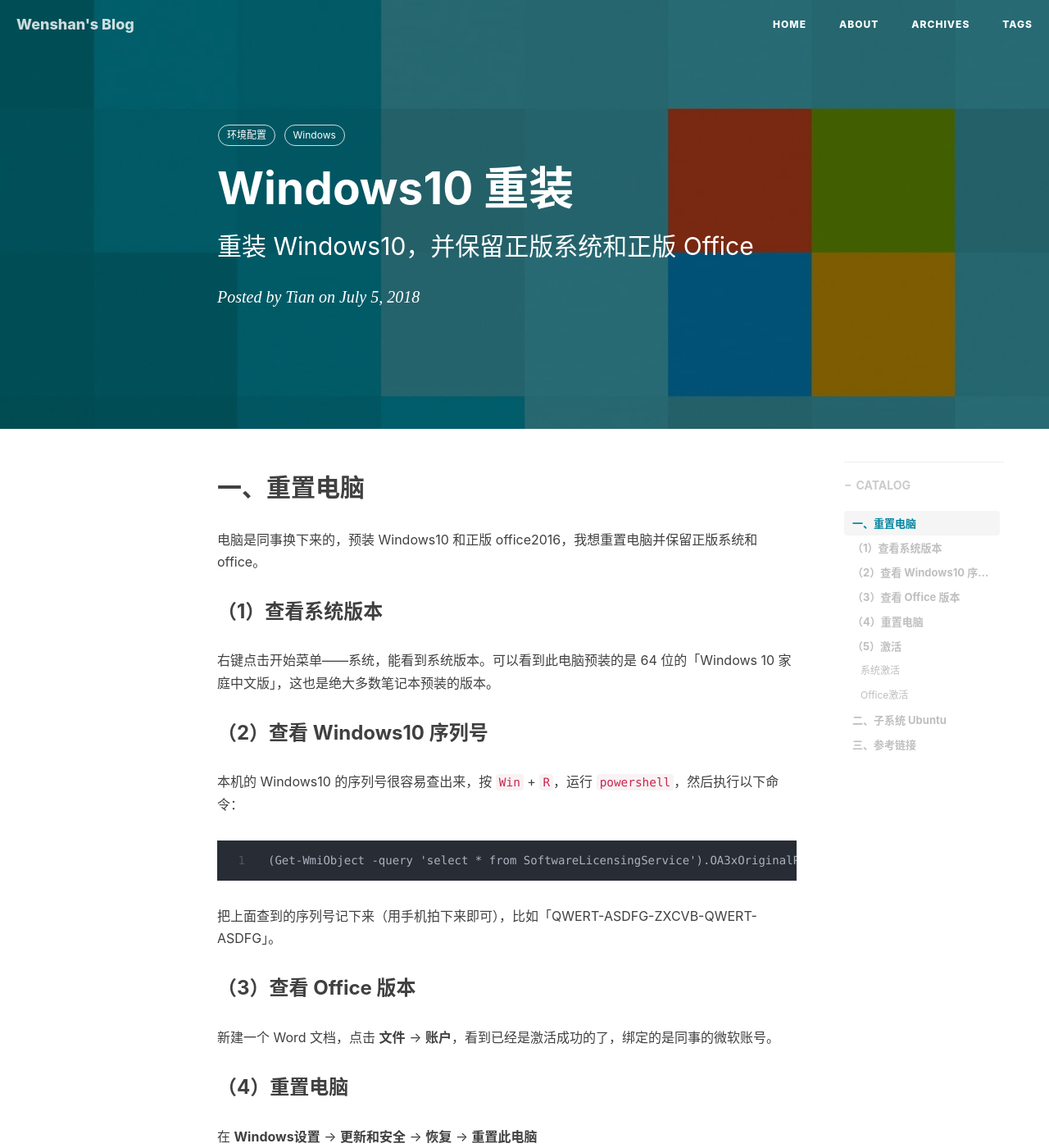
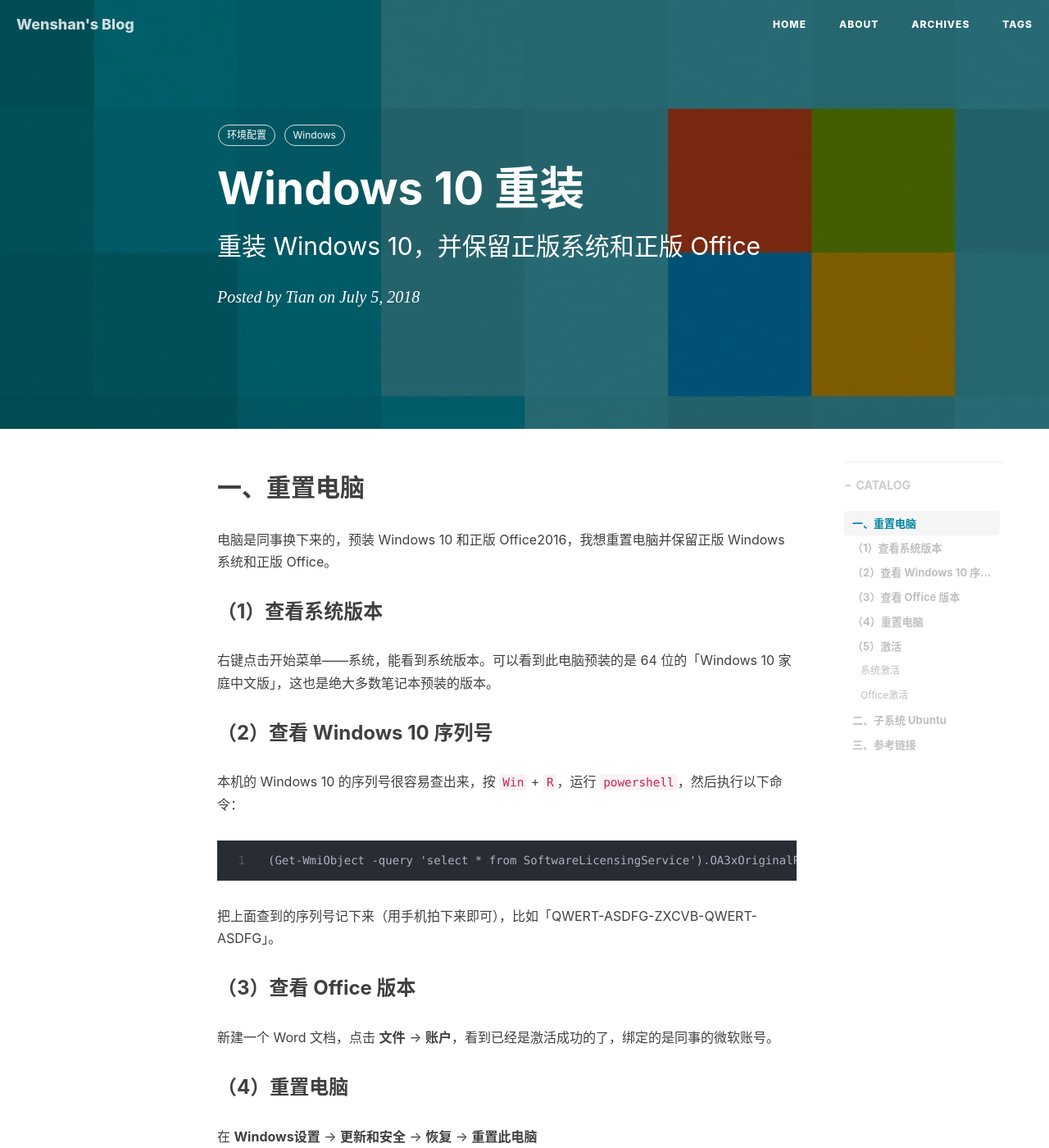
Before and after one commit to tianws/tianws.github.io, a Jekyll site: the page built from _posts/2018-07-05-windows10-reinstall.markdown, in a window 1280 px wide and 1400 px high. Shown: the whole window at 82% size. Built offline with Jekyll 4.4.1, drawn with Linux system fonts in a browser that asks for light colours; nearby versions of some CDN libraries; comment, search, counter and statistics services are not loaded; some of the changed text lies outside the part shown.

Commit message:
整理博文中英文排版格式

````diff
--- a/_config.yml
+++ b/_config.yml
@@ -27,7 +27,7 @@
 # from 2016, 'pygments' is unsupported on GitHub Pages. Use 'rouge' for highlighting instead.
 highlighter: rouge
 permalink: pretty
-paginate: 5
+paginate: 10
 exclude: ["less","node_modules","Gruntfile.js","package.json","README.md","README.zh.md"]
 anchorjs: true                          # if you want to customize anchor. check out line:181 of `post.html`
 # If you have timezone issue (e.g. #68) in China, uncomment to use this:
@@ -93,7 +93,7 @@
 
 
 # Featured Tags
-featured-tags: false                     # whether or not using Feature-Tags
+featured-tags: false # whether or not using Feature-Tags
 featured-condition-size: 1              # A tag will be featured if the size of it is more than this condition value
 
 
--- a/_posts/2018-07-05-windows10-reinstall.markdown
+++ b/_posts/2018-07-05-windows10-reinstall.markdown
@@ -1,7 +1,7 @@
 ---
 layout:     post
-title:      "Windows10 重装"
-subtitle:   "重装 Windows10，并保留正版系统和正版 Office"
+title:      "Windows 10 重装"
+subtitle:   "重装 Windows 10，并保留正版系统和正版 Office"
 date:       2018-07-05 10:00:00
 author:     "Tian"
 categories: Skill
@@ -15,15 +15,15 @@
 
 ## 一、重置电脑
 
-电脑是同事换下来的，预装 Windows10 和正版 office2016，我想重置电脑并保留正版系统和 office。
+电脑是同事换下来的，预装 Windows 10 和正版 Office2016，我想重置电脑并保留正版 Windows 系统和正版 Office。
 
 ### （1）查看系统版本
 
 右键点击开始菜单——系统，能看到系统版本。可以看到此电脑预装的是 64 位的「Windows 10 家庭中文版」，这也是绝大多数笔记本预装的版本。
 
-### （2）查看 Windows10 序列号
+### （2）查看 Windows 10 序列号
 
-本机的 Windows10 的序列号很容易查出来，按 `Win` + `R`，运行 `powershell`，然后执行以下命令：
+本机的 Windows 10 的序列号很容易查出来，按 `Win` + `R`，运行 `powershell`，然后执行以下命令：
 
 ```
 (Get-WmiObject -query 'select * from SoftwareLicensingService').OA3xOriginalProductKey
@@ -71,7 +71,7 @@
 
 ## 二、子系统 Ubuntu
 
-因为工作环境是 Linux，用 Windows10 的 Ubuntu 子系统能很方便地和工作机以及服务器交互。
+因为工作环境是 Linux，用 Windows 10 的 Ubuntu 子系统能很方便地和工作机以及服务器交互。
 
 打开 Microsoft Store，搜索 Ubuntu，可以免费下载。
 
--- a/_posts/2019-10-31-short-cut-ubuntu.markdown
+++ b/_posts/2019-10-31-short-cut-ubuntu.markdown
@@ -1,7 +1,7 @@
 ---
 layout:     post
 title:      "Ubuntu 快捷键和鼠标全局手势配置"
-subtitle:   ""
+subtitle:   "Unity Tweak Tool、Compiz Config Settings Manager、Easystroke"
 date:       2019-10-31 10:00:00
 author:     "Tian"
 categories: Skill
````
Also changed, not shown: _posts/2018-06-26-ssh.markdown (+4 -4 lines), about.html (+4 -4 lines).
